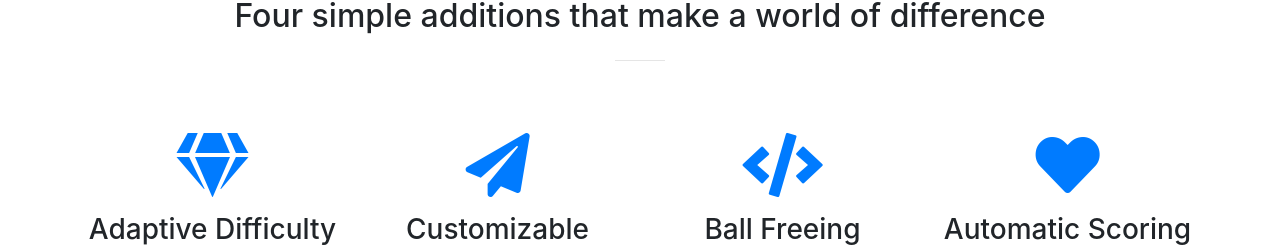
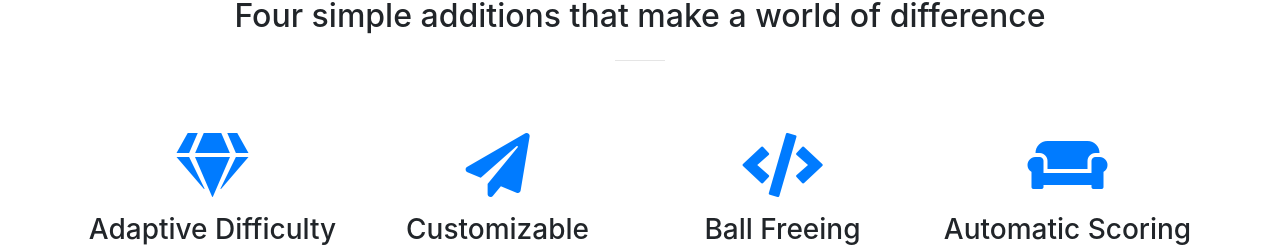
Before and after one commit to dylanhall16/horizons, a website with bundled scripts: page index.html in a window 1280 px wide. Shown: the part 1440-1687 px from the top of the page. Built offline with nearby package versions, Linux system fonts and the light colour scheme.

Commit message:
couch icon

```diff
--- a/index.html
+++ b/index.html
@@ -27,6 +27,7 @@
 </head>
 
 <body id="page-top">
+
 
   <!-- Navigation -->
   <nav class="navbar navbar-expand-lg navbar-light fixed-top" id="mainNav">
@@ -123,7 +124,7 @@
         </div>
         <div class="col-lg-3 col-md-6 text-center">
           <div class="service-box mt-5 mx-auto">
-            <i class="fas fa-4x fa-heart text-primary mb-3 sr-icon-4"></i>
+            <i class="fas fa-4x fa-couch text-primary mb-3 sr-icon-4"></i>
             <h3 class="mb-3">Automatic Scoring & Ball Return</h3>
             <p class="text-muted mb-0">The electronic scoreboard will keep count for you automatically, whilst the ball will return to the spring-launcher via a system of rails. </p>
           </div>
```
